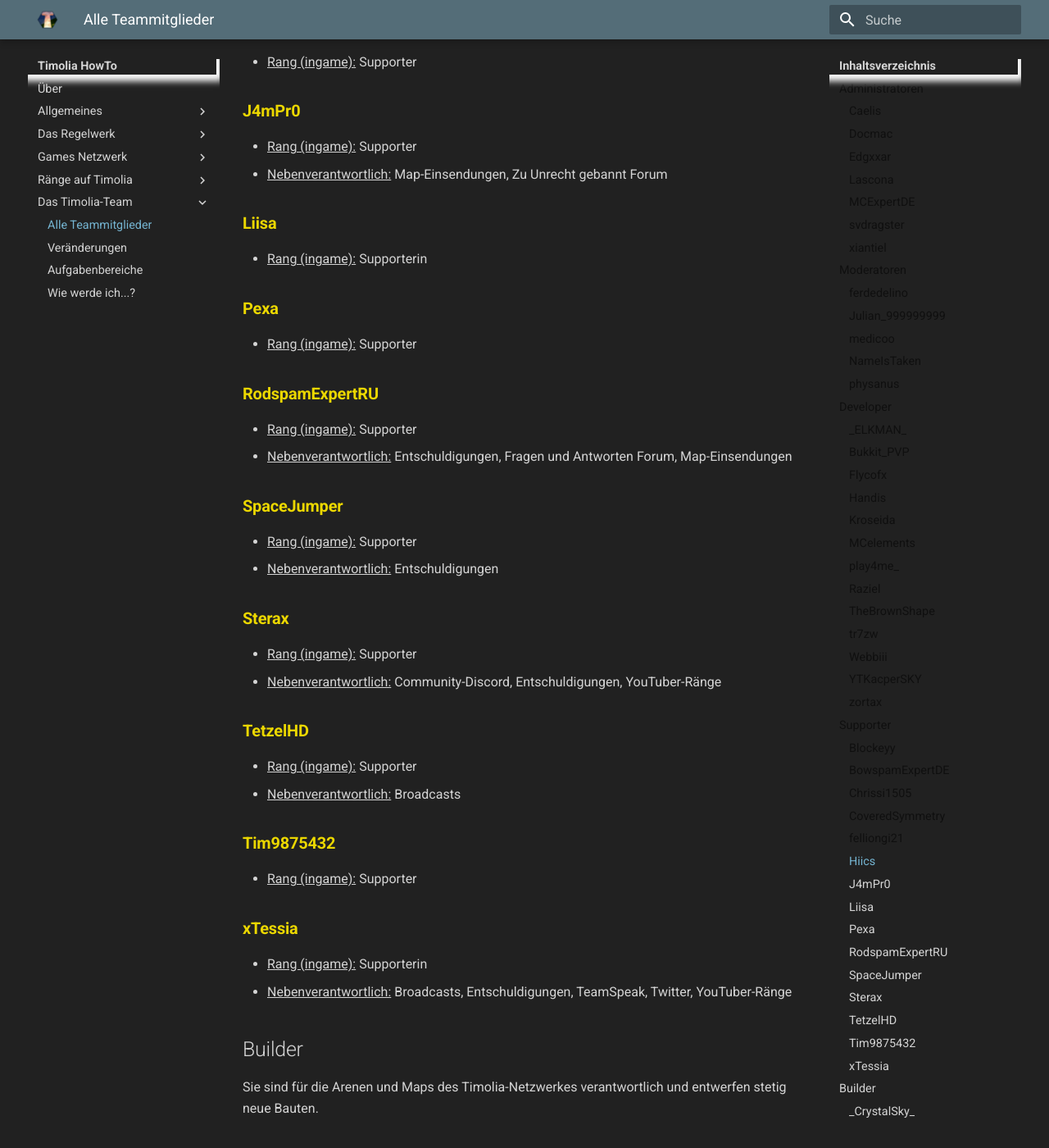
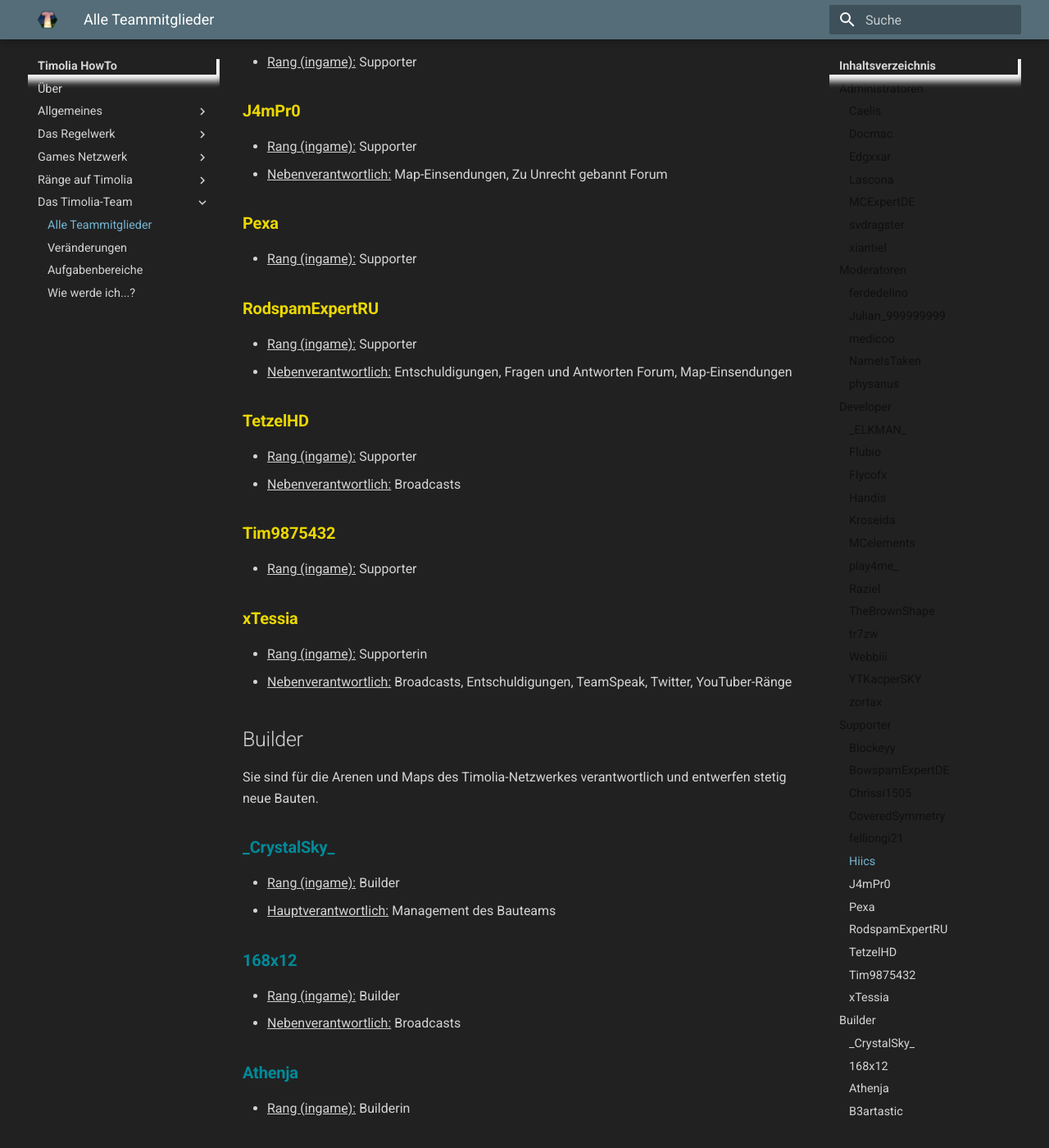
Before and after one commit to TimoliaDE/HowTo, an MkDocs documentation site: the page built from docs/team/members.md, in a window 1280 px wide and 1400 px high, scrolled down 5220 px. Shown: the whole window at 82% size. Built offline with MkDocs 1.6.1 and Material for MkDocs 9.7.7, drawn with Linux system fonts in a browser that asks for light colours; old or Windows-style settings are respelled for this version of MkDocs; some of the changed text lies outside the part shown.

Commit message:
Update members.md

```diff
--- a/docs/team/members.md
+++ b/docs/team/members.md
@@ -72,7 +72,7 @@ Sie kümmern sich um die Timolia-Plugins, entwickeln neue Features und Spielmodi
 ### <strong><span class='developer'>\_ELKMAN\_</span></strong>
 - <u>Rang (ingame):</u> Developer
 
-### <strong><span class='developer'>Bukkit_PVP</span></strong>
+### <strong><span class='developer'>Flubio</span></strong>
 - <u>Rang (ingame):</u> Developer
 
 ### <strong><span class='developer'>Flycofx</span></strong>
@@ -147,23 +147,12 @@ Sie stehen für alle grundlegenden Fragen und Reports zur Verfügung und sind di
 - <u>Rang (ingame):</u> Supporter
 - <u>Nebenverantwortlich:</u> Map-Einsendungen, Zu Unrecht gebannt Forum
 
-### <strong><span class='supporter'>Liisa</span></strong>
-- <u>Rang (ingame):</u> Supporterin
-
 ### <strong><span class='supporter'>Pexa</span></strong>
 - <u>Rang (ingame):</u> Supporter
 
 ### <strong><span class='supporter'>RodspamExpertRU</span></strong>
 - <u>Rang (ingame):</u> Supporter
 - <u>Nebenverantwortlich:</u> Entschuldigungen, Fragen und Antworten Forum, Map-Einsendungen
-
-### <strong><span class='supporter'>SpaceJumper</span></strong>
-- <u>Rang (ingame):</u> Supporter
-- <u>Nebenverantwortlich:</u> Entschuldigungen
-
-### <strong><span class='supporter'>Sterax</span></strong>
-- <u>Rang (ingame):</u> Supporter
-- <u>Nebenverantwortlich:</u> Community-Discord, Entschuldigungen, YouTuber-Ränge
 
 ### <strong><span class='supporter'>TetzelHD</span></strong>
 - <u>Rang (ingame):</u> Supporter
@@ -188,9 +177,6 @@ Sie sind für die Arenen und Maps des Timolia-Netzwerkes verantwortlich und entw
 ### <strong><span class='builder'>168x12</span></strong>
 - <u>Rang (ingame):</u> Builder
 - <u>Nebenverantwortlich:</u> Broadcasts
-
-### <strong><span class='builder'>arved</span></strong>
-- <u>Rang (ingame):</u> Builder
 
 ### <strong><span class='builder'>Athenja</span></strong>
 - <u>Rang (ingame):</u> Builderin
@@ -217,9 +203,6 @@ Sie sind für die Arenen und Maps des Timolia-Netzwerkes verantwortlich und entw
 ### <strong><span class='builder'>SorgenKind_LP</span></strong>
 - <u>Rang (ingame):</u> Builder
 
-### <strong><span class='builder'>xnulix</span></strong>
-- <u>Rang (ingame):</u> Builder
-
 
 ## Creator
 
```
Also changed, not shown: other parts of docs/team/members.md (+1 -1 lines).
